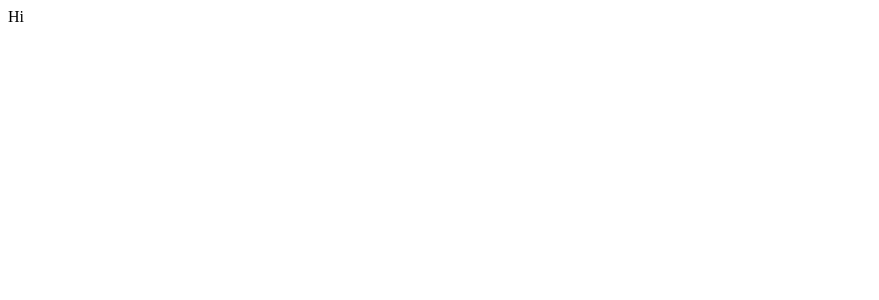
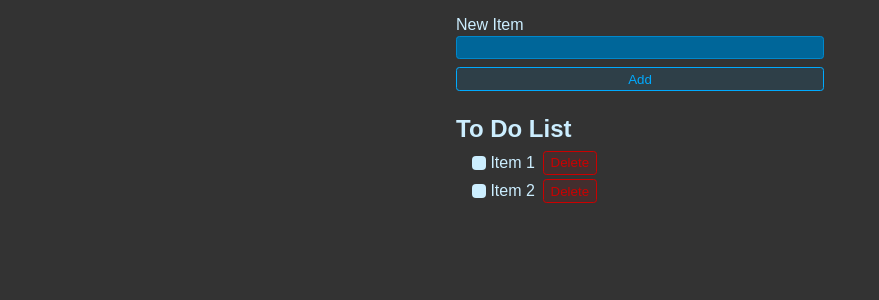
Before and after one commit to leepowe/ToDoList, a React (Vite) app: page / in a window 1280 px wide. Shown: the top 300 px of the page, without its empty margins (0-879 px from the left). Built offline with nearby package versions, Linux system fonts and the light colour scheme.

Commit message:
built out the simple static form and about to add state

```diff
--- a/src/App.jsx
+++ b/src/App.jsx
@@ -1,3 +1,32 @@
+import "./styles.css"
+
 export default function App() {
-  return "Hi";
+  return (
+    <>
+      <form className="new-item-form">
+        <div className="form-row">
+          <label htmlFor="item">New Item</label>
+          <input type="text" id="item" />
+        </div>
+        <button className="btn">Add</button>
+      </form>
+      <h1 className="header">To Do List</h1>
+      <ul className="list">
+        <li>
+          <label>
+            <input type="checkbox" />
+            Item 1
+          </label>
+          <button className="btn btn-danger"> Delete</button>
+        </li>
+        <li>
+          <label>
+            <input type="checkbox" />
+            Item 2
+          </label>
+          <button className="btn btn-danger"> Delete</button>
+        </li>
+      </ul>
+    </>
+  )
 }
--- /dev/null
+++ b/src/styles.css
@@ -0,0 +1,140 @@
+* {
+  font-family: Arial, Helvetica, sans-serif;
+  box-sizing: border-box;
+}
+
+body {
+  background: #333;
+  color: hsl(200, 100%, 90%);
+  max-width: 400px;
+  padding: 1rem;
+  margin: 0 auto;
+}
+
+.new-item-form {
+  display: flex;
+  flex-direction: column;
+  gap: 0.5rem;
+}
+
+.form-row {
+  display: flex;
+  flex-direction: column;
+  gap: 0.1rem;
+}
+
+.btn {
+  background: hsl(200, 100%, 50%, 0.1);
+  border: 1px solid hsl(200, 100%, 50%);
+  color: hsl(200, 100%, 50%);
+  padding: 0.25em 0.5em;
+  border-radius: 0.25em;
+  cursor: pointer;
+  outline: none;
+}
+
+.btn:hover,
+.btn:focus-visible {
+  background: hsl(200, 100%, 50%, 0.2);
+}
+
+.btn.btn-danger {
+  background: hsl(0, 100%, 40%, 0.1);
+  border: 1px solid hsl(0, 100%, 40%);
+  color: hsl(0, 100%, 40%);
+}
+
+.btn.btn-danger:hover,
+.btn.btn-danger:focus-visible {
+  background: hsl(0, 100%, 40%, 0.2);
+}
+
+.new-item-form input {
+  outline: none;
+  border: 1px solid hsl(200, 100%, 40%);
+  background: hsl(200, 100%, 30%);
+  border-radius: 0.25em;
+  padding: 0.25em 0.5em;
+  color: hsl(200, 100%, 90%);
+}
+
+.new-item-form input:focus {
+  border: 1px solid hsl(200, 100%, 70%);
+}
+
+.header {
+  font-size: 1.5rem;
+  margin-top: 1.5rem;
+  margin-bottom: 0.5rem;
+}
+
+.list {
+  margin: 0;
+  padding: 0;
+  margin-left: 1rem;
+  list-style: none;
+}
+
+.list li:has(input:checked) label {
+  color: hsl(200, 20%, 40%);
+}
+
+.list {
+  display: flex;
+  flex-direction: column;
+  gap: 0.3rem;
+}
+
+.list li {
+  display: flex;
+  gap: 0.5rem;
+  align-items: center;
+}
+
+.list li label {
+  display: flex;
+  gap: 0.25rem;
+  cursor: pointer;
+  align-items: center;
+}
+
+.list li:has(input:focus-visible) label {
+  outline: 1px solid hsl(200, 100%, 50%);
+}
+
+.list li input {
+  outline: none;
+  width: 0;
+  height: 0;
+  appearance: none;
+  pointer-events: none;
+  position: absolute;
+}
+
+.list li label::before {
+  content: "";
+  display: block;
+  width: 0.9rem;
+  height: 0.9rem;
+  background: hsl(200, 100%, 90%);
+  border-radius: 0.25em;
+  display: flex;
+  justify-content: center;
+  align-items: center;
+}
+
+.list li label:hover::before {
+  background: hsl(200, 100%, 80%);
+}
+
+.list li:has(input:checked) label::before {
+  content: "✔";
+  background: hsl(200, 100%, 40%);
+  color: hsl(200, 100%, 90%);
+  font-size: 0.75rem;
+  font-weight: bold;
+}
+
+.list li:has(input:checked) label:hover::before {
+  background: hsl(200, 100%, 30%);
+}
```
